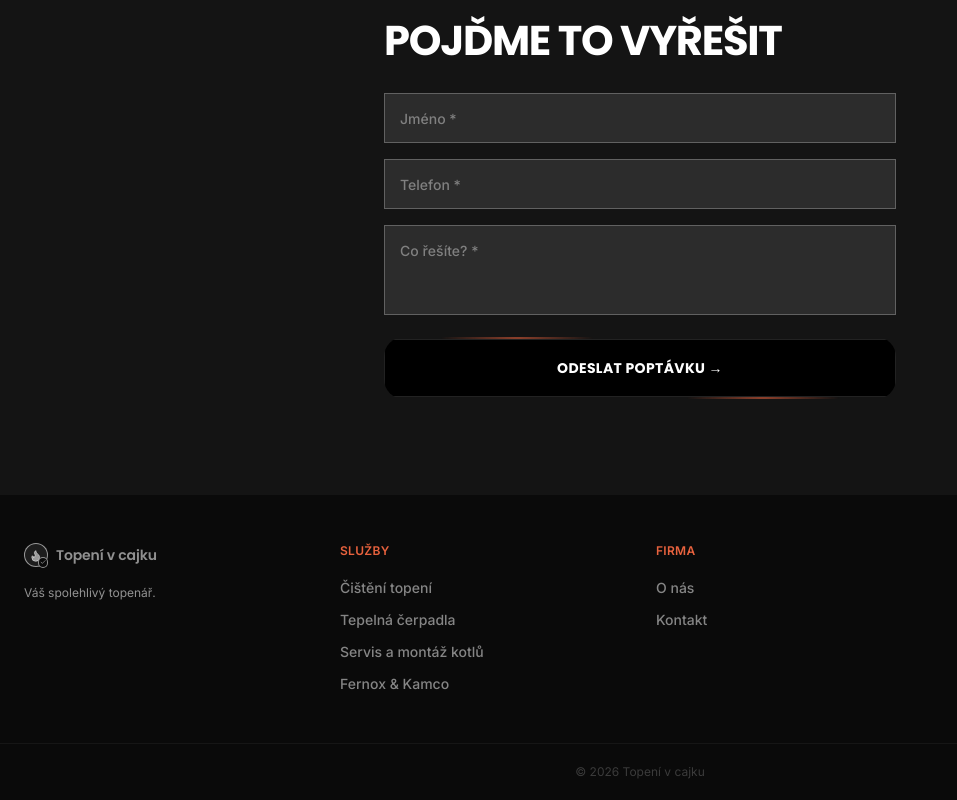
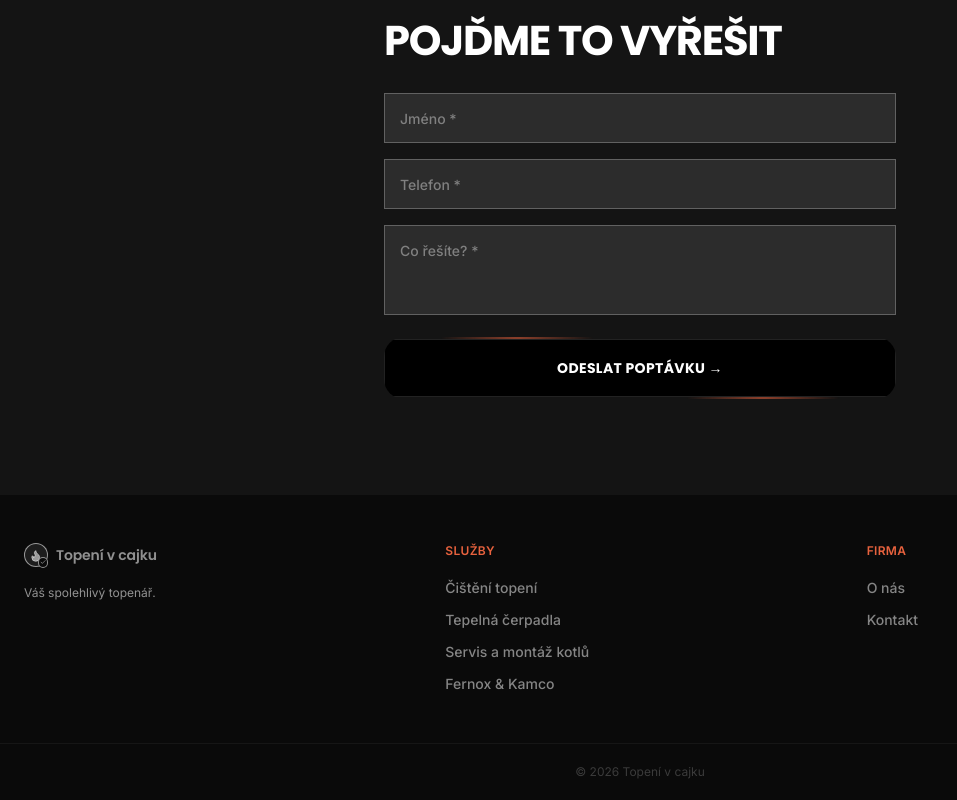
Before and after one commit to imgcode-art/topeni-v-cajku, a React (Vite) app: page / in a window 1280 px wide. Shown: the part 3168-3968 px from the top of the page, without its empty margins (0-957 px from the left). Built offline with nearby package versions, Linux system fonts and the light colour scheme.

Commit message:
Fix desktop footer layout centering
Footer grid was set to 4 columns but only has 3 (logo, Služby,
Firma), leaving an empty column that pushed content to the left
on desktop. Reduced to 3 columns so it spans evenly.

Co-Authored-By: Claude Sonnet 5 <noreply@anthropic.com>

```diff
--- a/src/app/App.tsx
+++ b/src/app/App.tsx
@@ -440,7 +440,7 @@ function Footer({ setPage }: { setPage: (p: Page) => void }) {
     <footer style={{ background: INK, fontFamily: FB }}>
       {/* Links */}
       <div style={{ background: INK }}>
-      <div className="max-w-7xl mx-auto px-6 py-12 grid grid-cols-2 md:grid-cols-4 gap-x-12 gap-y-10 md:gap-8">
+      <div className="max-w-7xl mx-auto px-6 py-12 grid grid-cols-2 md:grid-cols-3 gap-x-12 gap-y-10 md:gap-8">
         <div className="col-span-2 md:col-span-1">
           <button onClick={() => go("home")} className="appearance-none mb-4 inline-block hover:opacity-80 transition-opacity outline-none" style={{ WebkitTapHighlightColor: "transparent", boxShadow: "none" }}>
             <Logo textSize="text-sm" markSize={24} />
```
